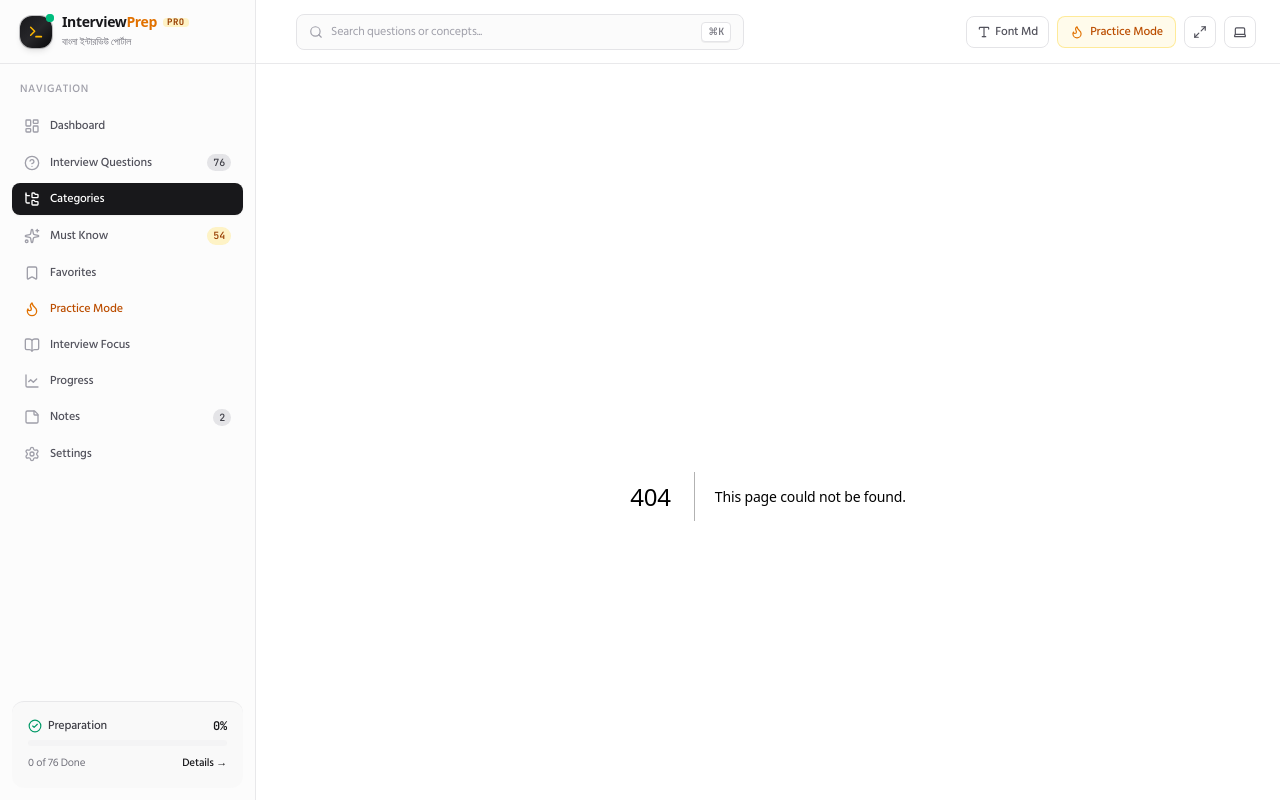
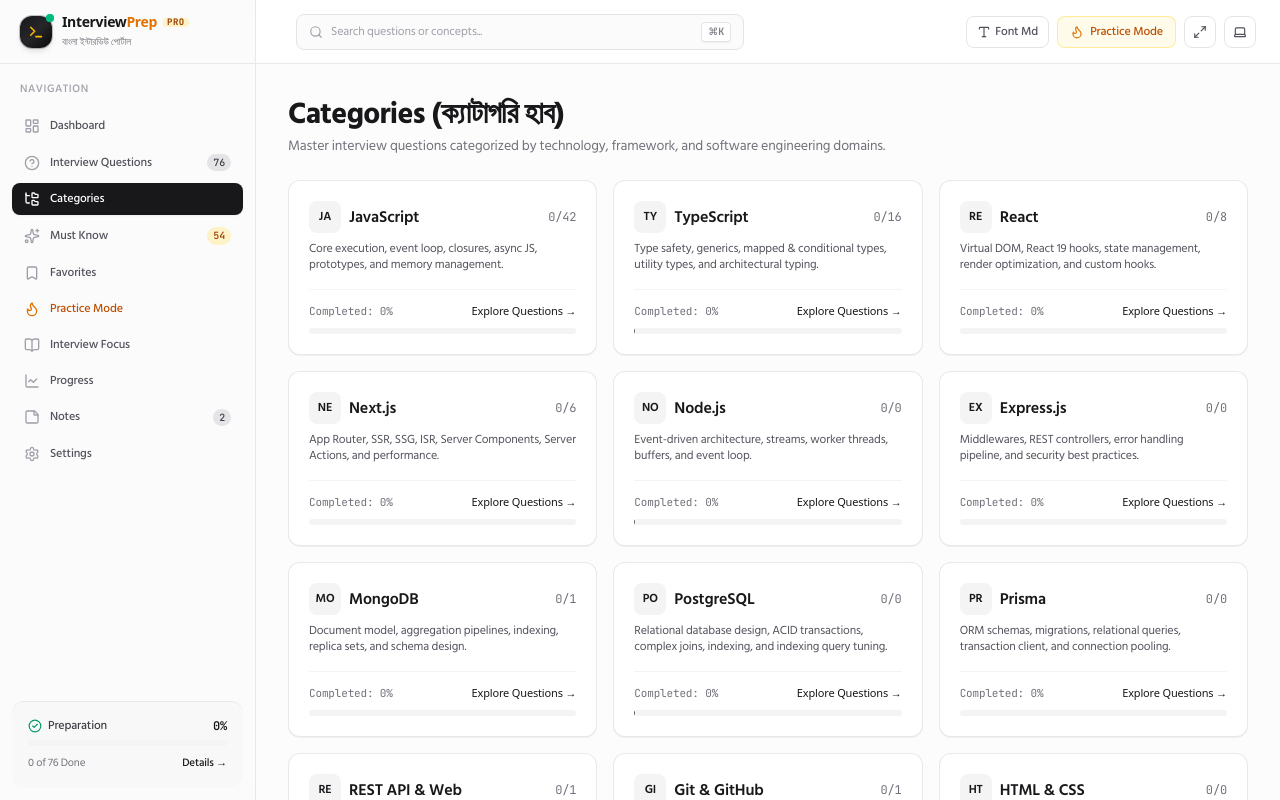
Before and after one commit to rakibul263/InterviewPrep-PRO, a Next.js app: page /categories in a window 1280 px wide. Before the commit this address had no page. Shown: the top 800 px of the page. Built offline with nearby package versions, Linux system fonts and the light colour scheme.

Commit message:
feat: add Categories hub and Category Detail pages with progress tracking

```diff
--- /dev/null
+++ b/app/categories/[slug]/page.tsx
@@ -0,0 +1,94 @@
+"use client";
+
+import React, { use } from "react";
+import Link from "next/link";
+import { notFound } from "next/navigation";
+import { ChevronRight, ArrowLeft } from "lucide-react";
+import { CATEGORIES } from "@/data/categories";
+import { ALL_QUESTIONS } from "@/data/questions";
+import { QuestionCard } from "@/components/questions/QuestionCard";
+import { BackButton } from "@/components/ui/BackButton";
+import { Button } from "@/components/ui/button";
+
+export default function CategoryDetailPage({
+  params,
+}: {
+  params: Promise<{ slug: string }>;
+}) {
+  const resolvedParams = use(params);
+  const category = CATEGORIES.find(
+    (c) => c.slug.toLowerCase() === resolvedParams.slug.toLowerCase()
+  );
+
+  if (!category) {
+    notFound();
+  }
+
+  const categoryQuestions = ALL_QUESTIONS.filter(
+    (q) => q.categorySlug.toLowerCase() === category.slug.toLowerCase()
+  );
+
+  return (
+    <div className="space-y-6 animate-in fade-in-50 duration-200">
+      {/* Breadcrumb & Back Navigation */}
+      <div className="flex flex-wrap items-center justify-between gap-3">
+        <BackButton fallbackHref="/categories" label="ক্যাটাগরিতে ফিরে যান (Back)" />
+
+        <nav className="flex items-center gap-1.5 text-xs text-zinc-500 dark:text-zinc-400">
+          <Link href="/" className="hover:text-zinc-900 dark:hover:text-zinc-100">
+            Home
+          </Link>
+          <ChevronRight className="h-3 w-3" />
+          <Link
+            href="/categories"
+            className="hover:text-zinc-900 dark:hover:text-zinc-100"
+          >
+            Categories
+          </Link>
+          <ChevronRight className="h-3 w-3" />
+          <span className="text-zinc-900 dark:text-zinc-100 font-medium">
+            {category.name}
+          </span>
+        </nav>
+      </div>
+
+      {/* Header */}
+      <div className="flex flex-col sm:flex-row sm:items-center justify-between gap-4 pb-4 border-b border-zinc-200/80 dark:border-zinc-800/80">
+        <div>
+          <h1 className="text-2xl sm:text-3xl font-bold tracking-tight text-zinc-900 dark:text-zinc-50">
+            {category.name} Questions
+          </h1>
+          <p className="text-sm text-zinc-500 dark:text-zinc-400 mt-1">
+            {category.description}
+          </p>
+        </div>
+
+        <Link href={`/practice?category=${category.slug}`}>
+          <Button size="sm" className="bg-amber-600 hover:bg-amber-700 text-white dark:bg-amber-500 dark:hover:bg-amber-600 dark:text-zinc-950">
+            Practice {category.name}
+          </Button>
+        </Link>
+      </div>
+
+      {/* Questions Grid */}
+      {categoryQuestions.length > 0 ? (
+        <div className="grid grid-cols-1 md:grid-cols-2 gap-4">
+          {categoryQuestions.map((q) => (
+            <QuestionCard key={q.id} question={q} showCategory={false} />
+          ))}
+        </div>
+      ) : (
+        <div className="py-16 text-center rounded-xl border border-dashed border-zinc-200 dark:border-zinc-800">
+          <p className="text-sm font-medium text-zinc-600 dark:text-zinc-400">
+            No questions added to this category yet.
+          </p>
+          <Link href="/questions" className="mt-3 inline-block">
+            <Button variant="outline" size="sm">
+              Browse All Questions
+            </Button>
+          </Link>
+        </div>
+      )}
+    </div>
+  );
+}
--- /dev/null
+++ b/app/categories/page.tsx
@@ -0,0 +1,78 @@
+"use client";
+
+import React from "react";
+import Link from "next/link";
+import { FolderTree, ArrowRight, CheckCircle2 } from "lucide-react";
+import { CATEGORIES } from "@/data/categories";
+import { ALL_QUESTIONS } from "@/data/questions";
+import { useUserProgress } from "@/hooks/useUserProgress";
+import { Progress } from "@/components/ui/progress";
+
+export default function CategoriesHubPage() {
+  const { progress } = useUserProgress();
+
+  return (
+    <div className="space-y-6 animate-in fade-in-50 duration-200">
+      <div>
+        <h1 className="text-2xl sm:text-3xl font-bold tracking-tight text-zinc-900 dark:text-zinc-50">
+          Categories (ক্যাটাগরি হাব)
+        </h1>
+        <p className="text-sm text-zinc-500 dark:text-zinc-400 mt-1">
+          Master interview questions categorized by technology, framework, and software engineering domains.
+        </p>
+      </div>
+
+      <div className="grid grid-cols-1 sm:grid-cols-2 lg:grid-cols-3 gap-4">
+        {CATEGORIES.map((cat) => {
+          const categoryQuestions = ALL_QUESTIONS.filter(
+            (q) => q.categorySlug.toLowerCase() === cat.slug.toLowerCase()
+          );
+          const totalCount = categoryQuestions.length;
+          const completedCount = categoryQuestions.filter((q) =>
+            progress.completedQuestionIds.includes(q.id)
+          ).length;
+          const progressPercent =
+            totalCount > 0 ? Math.round((completedCount / totalCount) * 100) : 0;
+
+          return (
+            <Link
+              key={cat.id}
+              href={`/categories/${cat.slug}`}
+              className="flex flex-col justify-between p-5 rounded-xl border border-zinc-200/80 bg-white hover:border-zinc-300 dark:border-zinc-800/80 dark:bg-zinc-900/60 dark:hover:border-zinc-700 transition-all group shadow-2xs"
+            >
+              <div>
+                <div className="flex items-center justify-between mb-2">
+                  <div className="flex items-center gap-2">
+                    <div className="flex h-8 w-8 items-center justify-center rounded-lg bg-zinc-100 dark:bg-zinc-800 text-zinc-900 dark:text-zinc-100 font-semibold text-xs">
+                      {cat.name.substring(0, 2).toUpperCase()}
+                    </div>
+                    <h2 className="font-semibold text-base text-zinc-900 dark:text-zinc-100 group-hover:text-blue-600 dark:group-hover:text-blue-400 transition-colors">
+                      {cat.name}
+                    </h2>
+                  </div>
+                  <span className="font-mono text-xs text-zinc-500 dark:text-zinc-400">
+                    {completedCount}/{totalCount}
+                  </span>
+                </div>
+
+                <p className="text-xs text-zinc-600 dark:text-zinc-400 line-clamp-2 mt-1 mb-4">
+                  {cat.description}
+                </p>
+              </div>
+
+              <div className="pt-3 border-t border-zinc-100 dark:border-zinc-800/60 space-y-2">
+                <div className="flex justify-between items-center text-[11px] text-zinc-500 dark:text-zinc-400 font-mono">
+                  <span>Completed: {progressPercent}%</span>
+                  <span className="inline-flex items-center gap-1 text-zinc-900 dark:text-zinc-100 font-sans font-medium group-hover:translate-x-0.5 transition-transform">
+                    Explore Questions →
+                  </span>
+                </div>
+                <Progress value={progressPercent} className="h-1.5" />
+              </div>
+            </Link>
+          );
+        })}
+      </div>
+    </div>
+  );
+}
```
